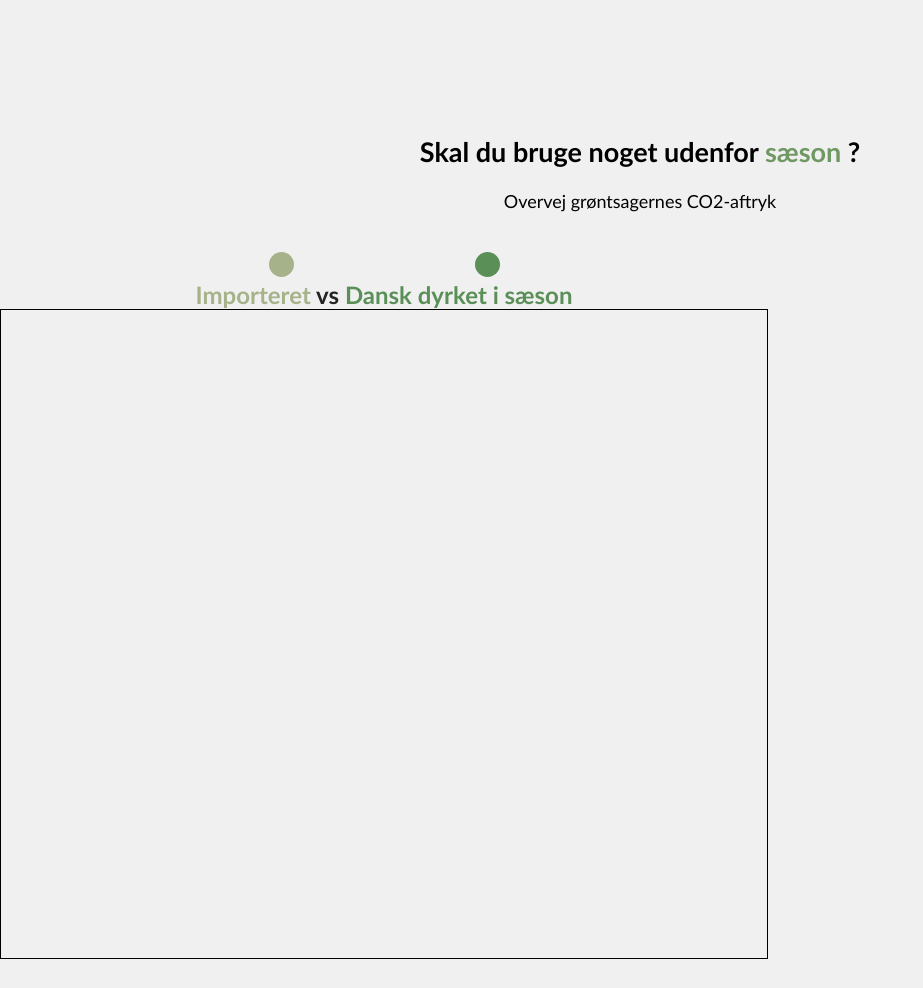
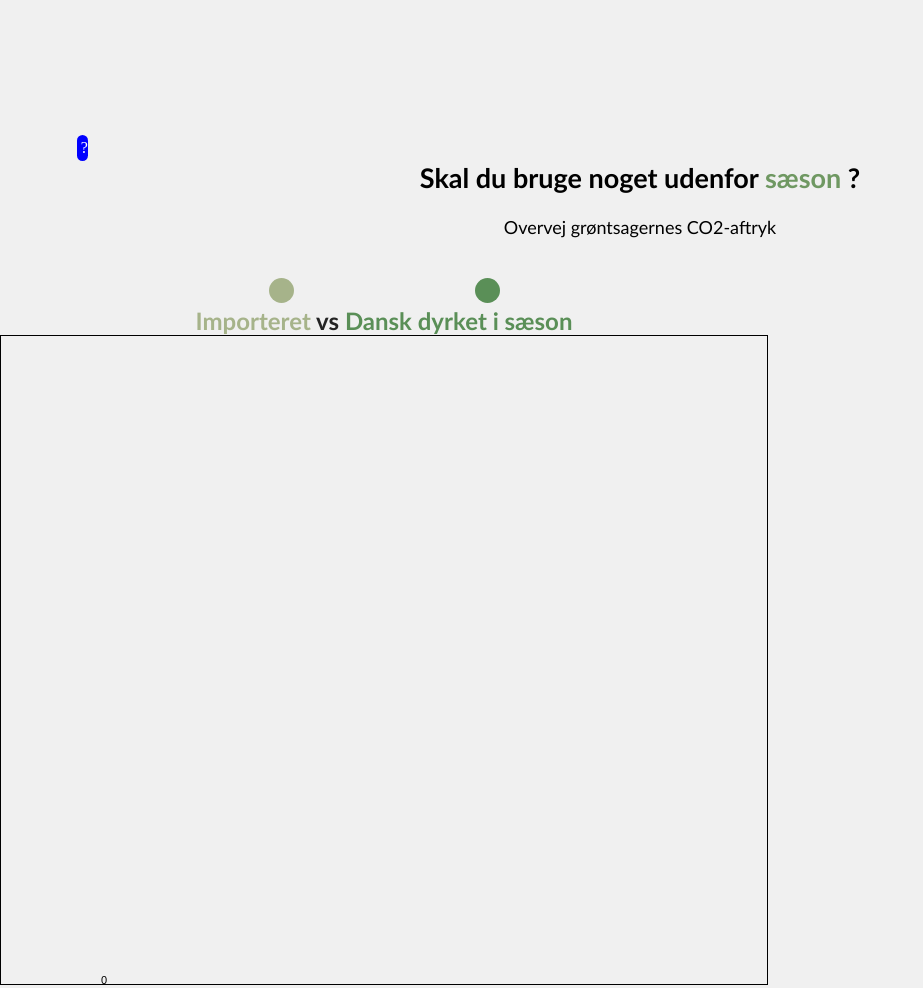
Before and after one commit to Meldgaard99/1semesterProjekt, a website: page public/index.html in a window 1280 px wide. Shown: the part 500-1488 px from the top of the page, without its empty margins (0-923 px from the left). Drawn offline with Linux system fonts and the light colour scheme; no server answers.

Commit message:
adding info button

```diff
--- a/public/index.html
+++ b/public/index.html
@@ -22,13 +22,26 @@
     <div id="index2Content"></div>
     </section>
 
+<section>
+  <div class="tester1"> <span data-tooltip="Kilde: Climatehub.com"
+     data-tooltip-position="top" style="color: white;">?</span> </div>
+
+</section>
+
+
 <section class="folden">
+
+
     <h2 >Skal du bruge noget udenfor <span> sæson </span> ?</h2>
     <br>
     Overvej grøntsagernes CO2-aftryk
 </br>
 </section>
 </body>
+
+
+
+
 
     <div class="splits">
         <!--Opret side element hvor indholdet af venstre side af skærmen skal være-->
@@ -74,7 +87,7 @@
                     class="btn-1">
                     Tryk her
                 </a>
-                <a href="https://cat-bounce.com" class="btn-2">
+                <a href="" class="btn-2">
                     Læs mere
                 </a>
 
--- a/public/indexJavascript.js
+++ b/public/indexJavascript.js
@@ -214,7 +214,64 @@ function updateSelectionRemoval() {
         .attr("fill", "#00000000") // Animere til usynlighed
         .attr("x", w + 200) // Flytter søjlen ud til højre
         .remove(); // 'rect' slettes
+
+
+
 }
+
+
+
+
+svg.selectAll("text.label") // Alt tekst med class 'label'
+      .data(dataset, function (d) {
+        return d[2]; // Vælge key på hvert punkt
+      })
+      .transition() // Lav en transition
+      .duration(2000) // Lad den køre i 2 sekunder
+
+      .attr("x", function (d, i) {
+        console.log(i * (w / dataset.length));
+        return i * (w / dataset.length) + 100;
+      }) // Søjlens højde plus en konstant
+
+
+
+
+
+
+
+
+    svg.selectAll("text.label") // Alt tekst med class 'label'
+      .data(dataset)
+      .enter()
+      .append("text")
+      .text(function (d) { // Selve værdien bruges som label
+        return (d[1]);
+      }) // x svarer til søjlens x, plus en konstant
+      .attr("x", function (d, i) {
+        console.log(i * (w / dataset.length));
+        return i * (w / dataset.length) + 100;
+      }) // Søjlens højde plus en konstant
+      .attr("y", function (d) {
+        console.log((d));
+        return h - d[1];
+
+
+
+
+
+
+
+      })
+      .attr("class", "label") // Husk class på nye labels
+
+      .attr("font-family", "sans-serif")
+      .attr("font-size", "11px")
+      .attr("id", "tooltip")
+      .attr("fill", function (d) {
+        return (d[4]);
+      });
+
 
 
 
--- a/public/styles.css
+++ b/public/styles.css
@@ -5,6 +5,74 @@
 
 
 }
+[data-tooltip] {
+  display: inline-block;
+  position: relative;
+  cursor: help;
+  padding: 4px;
+}
+/* Tooltip styling */
+[data-tooltip]:before {
+  content: attr(data-tooltip);
+  display: none;
+  position: absolute;
+  background: #000;
+  color: #fff;
+  padding: 4px 8px;
+  font-size: 14px;
+  line-height: 1.4;
+  min-width: 100px;
+  text-align: center;
+  border-radius: 4px;
+}
+/* Dynamic horizontal centering */
+[data-tooltip-position="top"]:before{
+  left: 50%;
+  -ms-transform: translateX(-50%);
+  -moz-transform: translateX(-50%);
+  -webkit-transform: translateX(-50%);
+  transform: translateX(-50%);
+}
+
+
+[data-tooltip-position="top"]:before {
+  bottom: 100%;
+  margin-bottom: 6px;
+}
+
+
+/* Tooltip arrow styling/placement */
+[data-tooltip]:after {
+  content: '';
+  display: none;
+  position: absolute;
+  width: 0;
+  height: 0;
+  border-color: transparent;
+  border-style: solid;
+}
+/* Dynamic horizontal centering for the tooltip */
+[data-tooltip-position="top"]:after,
+
+
+[data-tooltip-position="top"]:after {
+  bottom: 100%;
+  border-width: 6px 6px 0;
+  border-top-color: #000;
+}
+
+/* Show the tooltip when hovering */
+[data-tooltip]:hover:before,
+[data-tooltip]:hover:after {
+  display: block;
+  z-index: 50;
+}
+
+
+
+
+
+
 
 
 
@@ -192,6 +260,12 @@ div.fruitcontainer {
 
 }
 
+.tester1{
+  margin-left:6%;
+  background-color: blue;
+  width: 0.9%;
+  border-radius: 1.2rem;
+}
 
 
 
@@ -385,3 +459,8 @@ footer{
   a:focus {
     text-decoration: none;
   }
+
+#tooltip{
+
+color: #000
+;}
--- a/public/styles2.css
+++ b/public/styles2.css
@@ -47,13 +47,13 @@ button {
 
 }
 
+
+
 button:hover {
-  background-color: rgb(111, 152, 98);
+color: rgb(111, 152, 98);
   /* moseGreen */
 
 }
-
-
 
 .fruit-card-btn {
 
```
